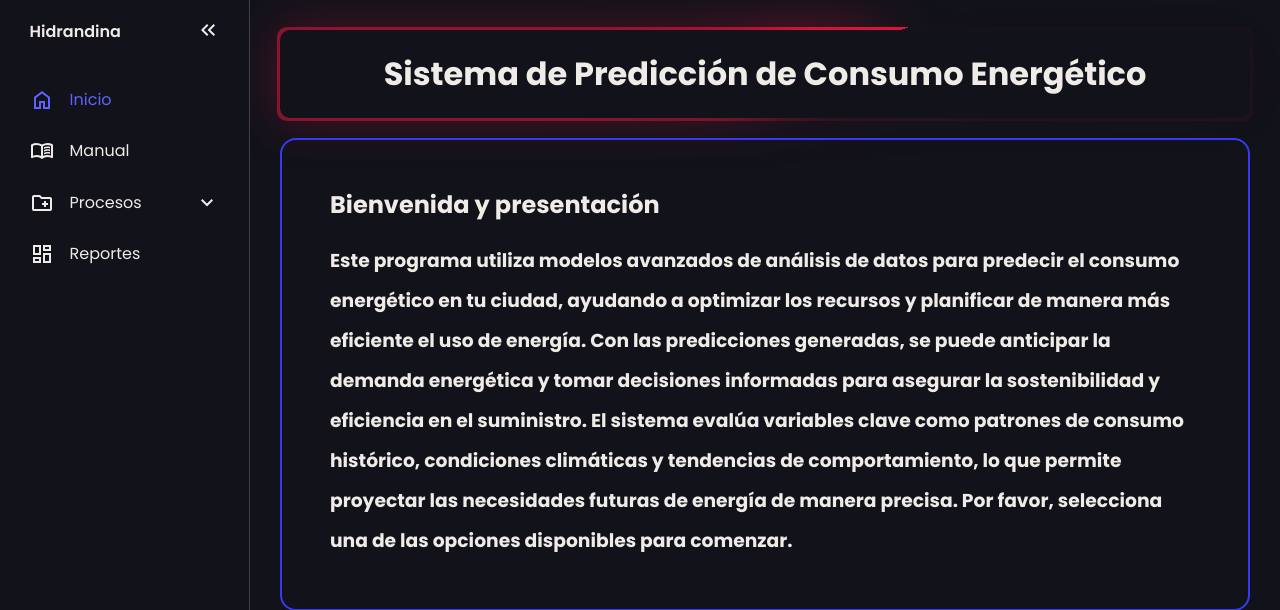
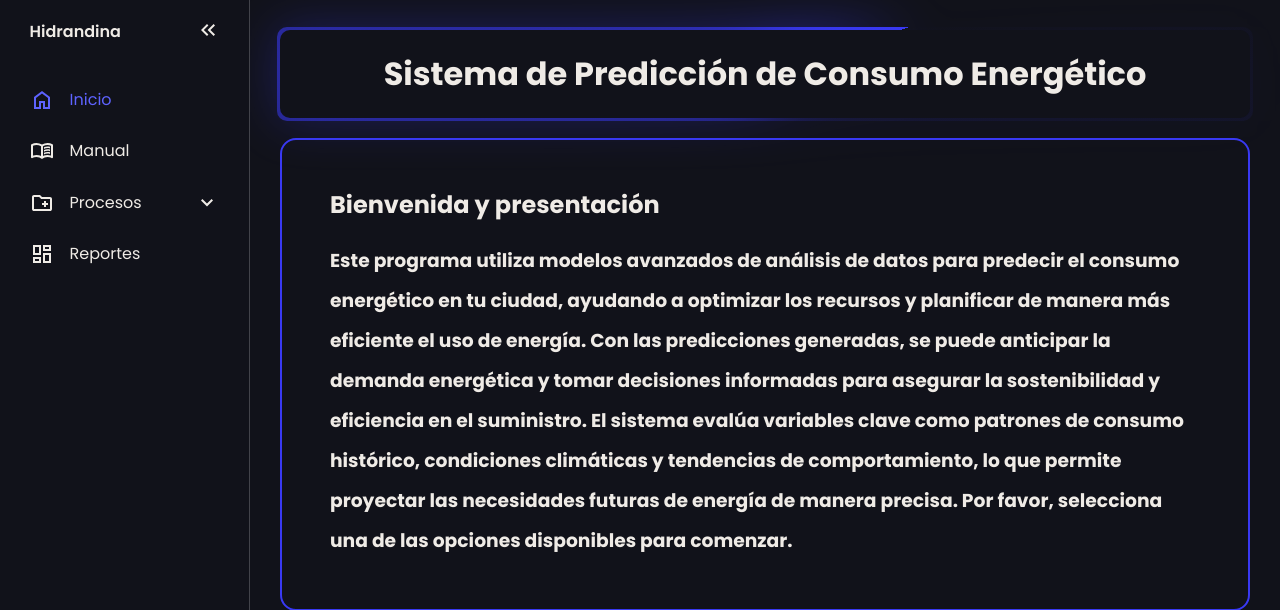
Before and after one commit to JuanChuTri123/PROYECTO_FINAL2, a Flask app: page / in a window 1280 px wide. Shown: the top 610 px of the page. Run offline with Flask 3, Linux system fonts and the light colour scheme.

Commit message:
Update base.html

```diff
--- a/templates/base.html
+++ b/templates/base.html
@@ -7,6 +7,7 @@
     <link rel="stylesheet" href="{{ url_for('static', filename='css/estilos.css') }}">
     <link rel="stylesheet" href="{{ url_for('static', filename='css/estilostablas.css')}}">
     <link rel="stylesheet" href="{{ url_for('static', filename='css/estilos_inicio.css') }}">
+    <link rel="stylesheet" href="{{ url_for('static', filename='css/estilos_subir.css') }}">
     <script type="text/javascript" src="{{ url_for('static', filename='js/app.js') }}" defer></script>
     <title>{% block title %}Inicio{% endblock %}</title>
 </head>
@@ -88,7 +89,7 @@
 
     <main>
         {% block content %}
-        <div class="card red">
+        <div class="card blue">
             <h1 class="bienvenida">Sistema de Predicción de Consumo Energético</h1>
         </div>
 
```
